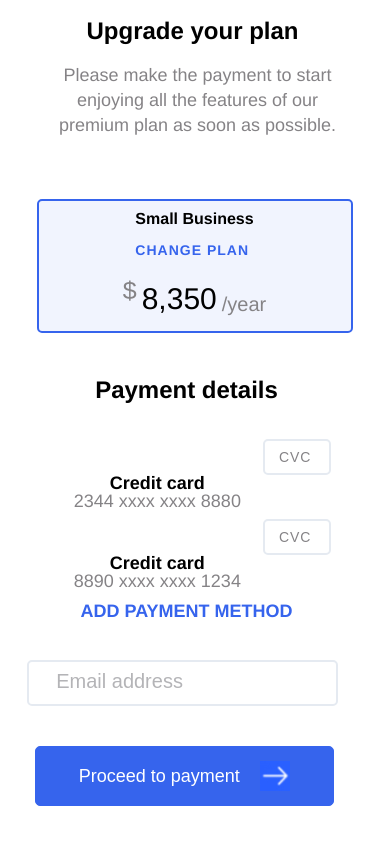
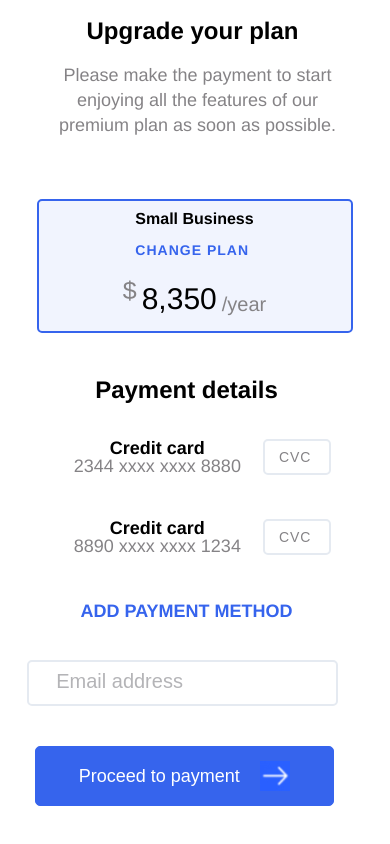
Before and after one commit to depstein92/fox_digital_ui_test, a React (Create React App) app: page / in a window 390 px wide. Shown: the part 881-1725 px from the top of the page. Built offline with nearby package versions, Linux system fonts and the light colour scheme.

Commit message:
fixed cred-card margin bug

```diff
--- a/src/styles/layout.scss
+++ b/src/styles/layout.scss
@@ -101,9 +101,10 @@
         }
 
         &__credit-card-payment-details{
+            margin-top: 70px;
             &__details{
                 width: auto;
-                margin-top: 70px;
+
             }
             &--1{
                 align-items: center;
```
